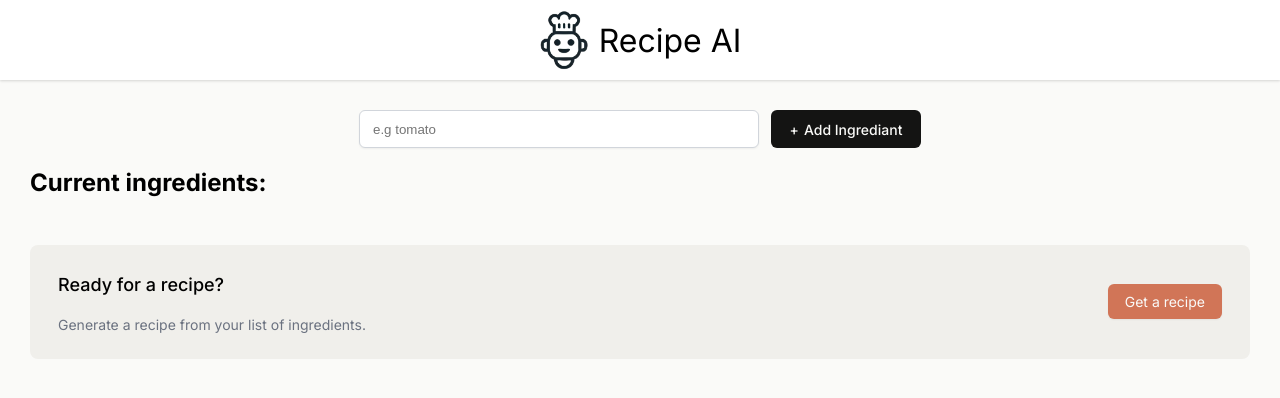
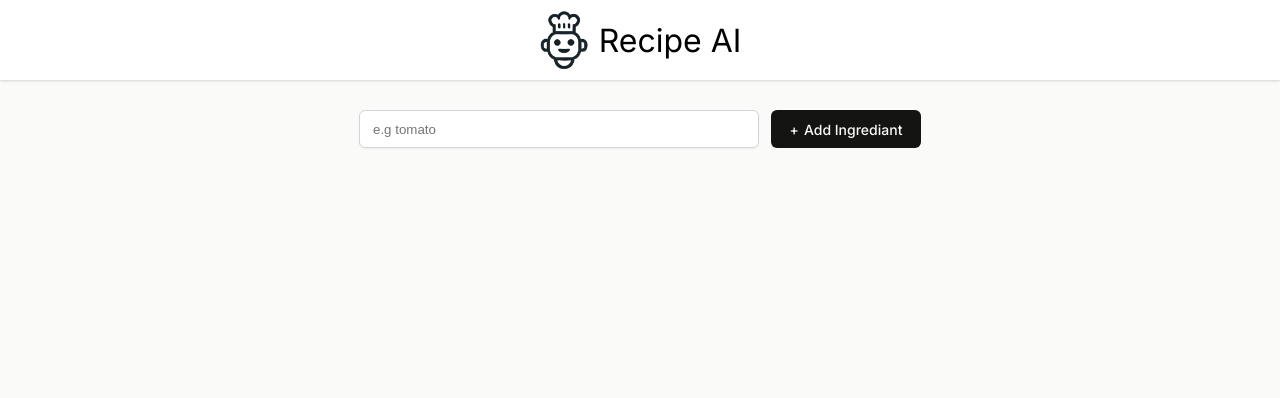
Before and after one commit to AlvyRahman/recipe-ai, a React (Vite) app: page / in a window 1280 px wide. Shown: the top 398 px of the page. Built offline with nearby package versions, Linux system fonts and the light colour scheme.

Commit message:
feat: add conditional rendering for get-recipe section

```diff
--- a/src/components/Main.jsx
+++ b/src/components/Main.jsx
@@ -27,6 +27,7 @@ export default function Main()
                 />
                 <button>Add Ingrediant</button>
             </form>
+            {ingredients.length > 0 &&
             <section>
                 <h2>Current ingredients:</h2>
                 <ul className="ingredients-list" aria-live="polite">
@@ -40,6 +41,7 @@ export default function Main()
                     <button>Get a recipe</button>
                 </div>
             </section>
+            }
         </main>
     )
 }
```
